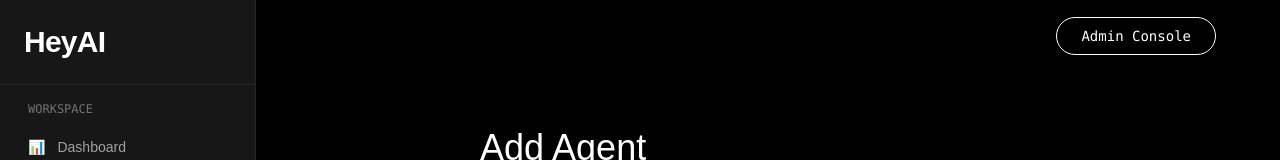
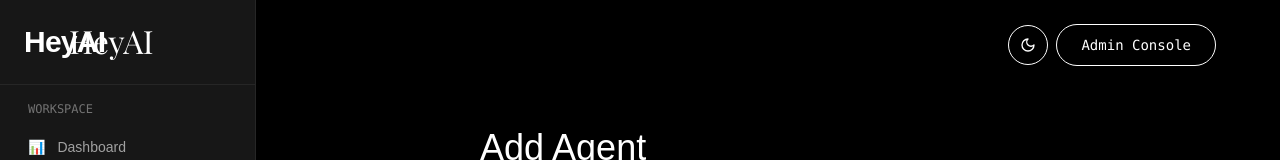
Before and after one commit to ai-atl-dev/HeyAI-admin-console, a Next.js app: page /admin/add-agent in a window 1280 px wide. Shown: the top 160 px of the page. Built offline with nearby package versions, Linux system fonts and the light colour scheme.

Commit message:
Add logo and theme toggle while keeping task bar removed
- Created LogoHeader component for top-left logo position
- Added ThemeToggle to AdminConsoleButton component
- Logo, theme toggle, and admin console button now positioned as before
- Task bar navigation removed but key elements preserved

```diff
--- a/app/layout.tsx
+++ b/app/layout.tsx
@@ -5,6 +5,7 @@ import "./globals.css"
 import { Toaster } from "@/components/ui/toaster"
 import { ThemeProvider } from "@/components/theme-provider"
 import { AdminConsoleButton } from "@/components/admin-console-button"
+import { LogoHeader } from "@/components/logo-header"
 
 const geistMono = Geist_Mono({
   variable: "--font-geist-mono",
@@ -37,6 +38,7 @@ export default function RootLayout({
           enableSystem
           disableTransitionOnChange
         >
+          <LogoHeader />
           <AdminConsoleButton />
           {children}
           <Toaster />
--- a/components/admin-console-button.tsx
+++ b/components/admin-console-button.tsx
@@ -1,8 +1,11 @@
 import Link from "next/link"
+import { ThemeToggle } from "./theme-toggle"
 
 export const AdminConsoleButton = () => {
   return (
     <div className="fixed z-50 pt-4 md:pt-6 top-0 right-0 px-6 md:px-12 lg:px-16">
+      <div className="flex items-center gap-2">
+        <ThemeToggle />
         <Link
           className="max-lg:hidden px-6 py-2.5 rounded-full font-mono text-sm backdrop-blur-2xl bg-foreground/5 dark:bg-foreground/10 text-foreground hover:text-foreground hover:bg-foreground/10 dark:hover:bg-foreground/15 border border-foreground/10 hover:border-foreground/20 transition-all duration-200 shadow-lg shadow-foreground/5"
           href="/admin/dashboard"
@@ -10,5 +13,6 @@ export const AdminConsoleButton = () => {
           Admin Console
         </Link>
       </div>
+    </div>
   )
 }
--- /dev/null
+++ b/components/logo-header.tsx
@@ -0,0 +1,12 @@
+import Link from "next/link"
+import { Logo } from "./logo"
+
+export const LogoHeader = () => {
+  return (
+    <div className="fixed z-50 pt-4 md:pt-6 top-0 left-0 px-6 md:px-12 lg:px-16">
+      <Link href="/">
+        <Logo className="w-[100px] md:w-[120px]" />
+      </Link>
+    </div>
+  )
+}
```
Lines whose indentation alone changed are shown as unchanged.
